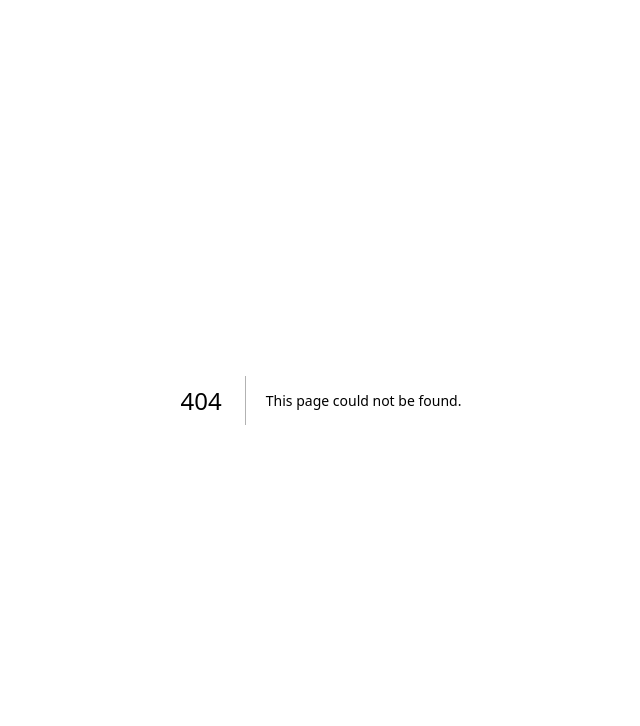
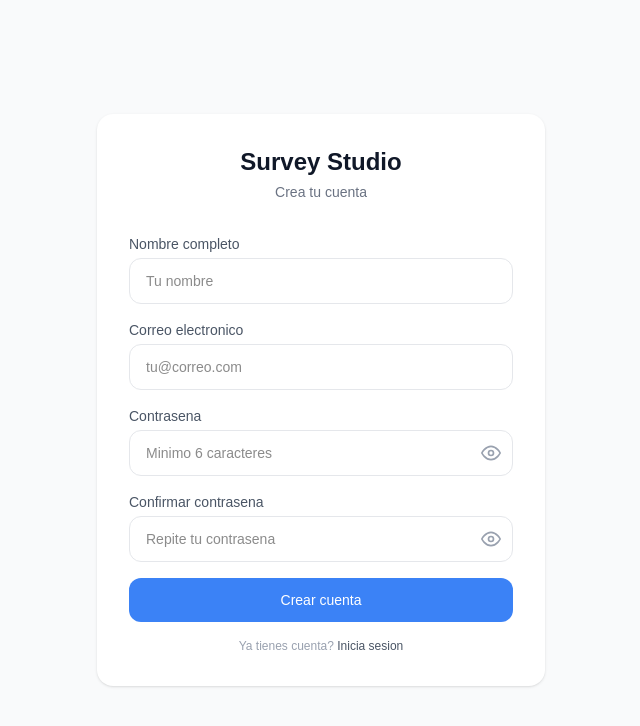
Before and after one commit to arsanchezn-cell/survey-studio, a Next.js app: page /auth/registro in a window 1280 px wide. Before the commit this address had no page. Shown: the top 726 px of the page, without its empty margins (319-959 px from the left). Built offline with nearby package versions, Linux system fonts and the light colour scheme; no server answers.

Commit message:
feat: registro multi-tenant, cada usuario crea su propio espacio

```diff
--- /dev/null
+++ b/app/auth/registro/page.tsx
@@ -0,0 +1,175 @@
+'use client'
+
+import { useState } from 'react'
+import { createClient } from '@/lib/supabase'
+import { useRouter } from 'next/navigation'
+import Link from 'next/link'
+
+export default function RegistroPage() {
+  const supabase = createClient()
+  const router = useRouter()
+
+  const [nombre, setNombre] = useState('')
+  const [email, setEmail] = useState('')
+  const [password, setPassword] = useState('')
+  const [confirmar, setConfirmar] = useState('')
+  const [verPassword, setVerPassword] = useState(false)
+  const [verConfirmar, setVerConfirmar] = useState(false)
+  const [cargando, setCargando] = useState(false)
+  const [error, setError] = useState('')
+
+  async function handleRegistro() {
+    if (!nombre || !email || !password || !confirmar) {
+      setError('Completa todos los campos')
+      return
+    }
+    if (password !== confirmar) {
+      setError('Las contrasenas no coinciden')
+      return
+    }
+    if (password.length < 6) {
+      setError('La contrasena debe tener al menos 6 caracteres')
+      return
+    }
+
+    setCargando(true)
+    setError('')
+
+    // 1. Crear usuario en Supabase Auth
+    const { data, error: errAuth } = await supabase.auth.signUp({
+      email,
+      password,
+      options: { data: { full_name: nombre } }
+    })
+
+    if (errAuth || !data.user) {
+      setError(errAuth?.message || 'Error al crear la cuenta')
+      setCargando(false)
+      return
+    }
+
+    // 2. Llamar funcion que crea tenant + user atomicamente
+    const { error: errFn } = await supabase.rpc('registrar_nuevo_usuario', {
+      p_user_id: data.user.id,
+      p_email: email,
+      p_full_name: nombre,
+    })
+
+    if (errFn) {
+      setError('Error al configurar la cuenta: ' + errFn.message)
+      setCargando(false)
+      return
+    }
+
+    // 3. Redirigir al dashboard
+    router.push('/dashboard')
+  }
+
+  const IconoOjo = ({ ver }: { ver: boolean }) => ver ? (
+    <svg width="20" height="20" viewBox="0 0 24 24" fill="none" stroke="currentColor" strokeWidth="2" strokeLinecap="round">
+      <path d="M17.94 17.94A10.07 10.07 0 0112 20c-7 0-11-8-11-8a18.45 18.45 0 015.06-5.94"/>
+      <path d="M9.9 4.24A9.12 9.12 0 0112 4c7 0 11 8 11 8a18.5 18.5 0 01-2.16 3.19"/>
+      <line x1="1" y1="1" x2="23" y2="23"/>
+    </svg>
+  ) : (
+    <svg width="20" height="20" viewBox="0 0 24 24" fill="none" stroke="currentColor" strokeWidth="2" strokeLinecap="round">
+      <path d="M1 12s4-8 11-8 11 8 11 8-4 8-11 8-11-8-11-8z"/>
+      <circle cx="12" cy="12" r="3"/>
+    </svg>
+  )
+
+  return (
+    <div className="min-h-screen flex items-center justify-center bg-gray-50 py-10 px-4">
+      <div className="bg-white p-8 rounded-2xl shadow-sm w-full max-w-md">
+        <div className="mb-8 text-center">
+          <h1 className="text-2xl font-semibold text-gray-900">Survey Studio</h1>
+          <p className="text-gray-500 mt-1 text-sm">Crea tu cuenta</p>
+        </div>
+
+        <div className="space-y-4">
+          {/* Nombre */}
+          <div>
+            <label className="block text-sm text-gray-600 mb-1">Nombre completo</label>
+            <input
+              type="text"
+              value={nombre}
+              onChange={e => { setNombre(e.target.value); setError('') }}
+              placeholder="Tu nombre"
+              className="w-full border border-gray-200 rounded-xl px-4 py-3 text-sm focus:outline-none focus:ring-2 focus:ring-gray-300"
+            />
+          </div>
+
+          {/* Email */}
+          <div>
+            <label className="block text-sm text-gray-600 mb-1">Correo electronico</label>
+            <input
+              type="email"
+              value={email}
+              onChange={e => { setEmail(e.target.value); setError('') }}
+              placeholder="tu@correo.com"
+              className="w-full border border-gray-200 rounded-xl px-4 py-3 text-sm focus:outline-none focus:ring-2 focus:ring-gray-300"
+            />
+          </div>
+
+          {/* Password */}
+          <div>
+            <label className="block text-sm text-gray-600 mb-1">Contrasena</label>
+            <div className="relative">
+              <input
+                type={verPassword ? 'text' : 'password'}
+                value={password}
+                onChange={e => { setPassword(e.target.value); setError('') }}
+                placeholder="Minimo 6 caracteres"
+                className="w-full border border-gray-200 rounded-xl px-4 py-3 pr-12 text-sm focus:outline-none focus:ring-2 focus:ring-gray-300"
+              />
+              <button type="button" onClick={() => setVerPassword(v => !v)} className="absolute right-3 top-1/2 -translate-y-1/2 text-gray-400 hover:text-gray-600">
+                <IconoOjo ver={verPassword} />
+              </button>
+            </div>
+          </div>
+
+          {/* Confirmar password */}
+          <div>
+            <label className="block text-sm text-gray-600 mb-1">Confirmar contrasena</label>
+            <div className="relative">
+              <input
+                type={verConfirmar ? 'text' : 'password'}
+                value={confirmar}
+                onChange={e => { setConfirmar(e.target.value); setError('') }}
+                placeholder="Repite tu contrasena"
+                className="w-full border border-gray-200 rounded-xl px-4 py-3 pr-12 text-sm focus:outline-none focus:ring-2 focus:ring-gray-300"
+              />
+              <button type="button" onClick={() => setVerConfirmar(v => !v)} className="absolute right-3 top-1/2 -translate-y-1/2 text-gray-400 hover:text-gray-600">
+                <IconoOjo ver={verConfirmar} />
+              </button>
+            </div>
+          </div>
+
+          {/* Error */}
+          {error && (
+            <div className="bg-red-50 border border-red-200 rounded-xl px-4 py-3">
+              <p className="text-sm text-red-600">{error}</p>
+            </div>
+          )}
+
+          {/* Boton */}
+          <button
+            onClick={handleRegistro}
+            disabled={cargando}
+            className="w-full py-3 rounded-xl text-sm font-medium text-white disabled:opacity-50 transition-opacity hover:opacity-90"
+            style={{ background: 'var(--color-secundario, #16a34a)' }}
+          >
+            {cargando ? 'Creando cuenta...' : 'Crear cuenta'}
+          </button>
+
+          <p className="text-center text-xs text-gray-400">
+            Ya tienes cuenta?{' '}
+            <Link href="/auth/login" className="text-gray-600 hover:text-gray-800 font-medium">
+              Inicia sesion
+            </Link>
+          </p>
+        </div>
+      </div>
+    </div>
+  )
+}
```
